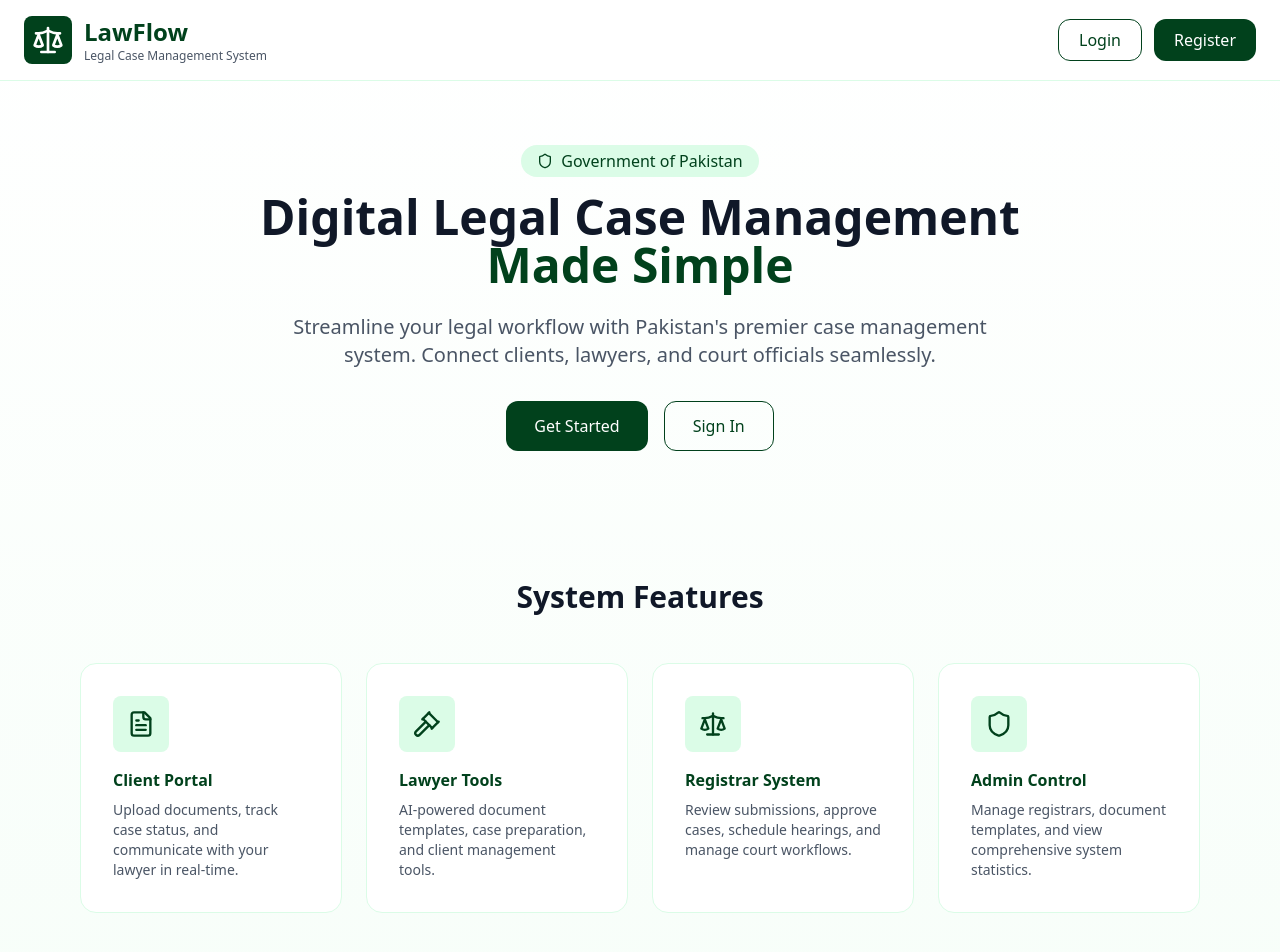
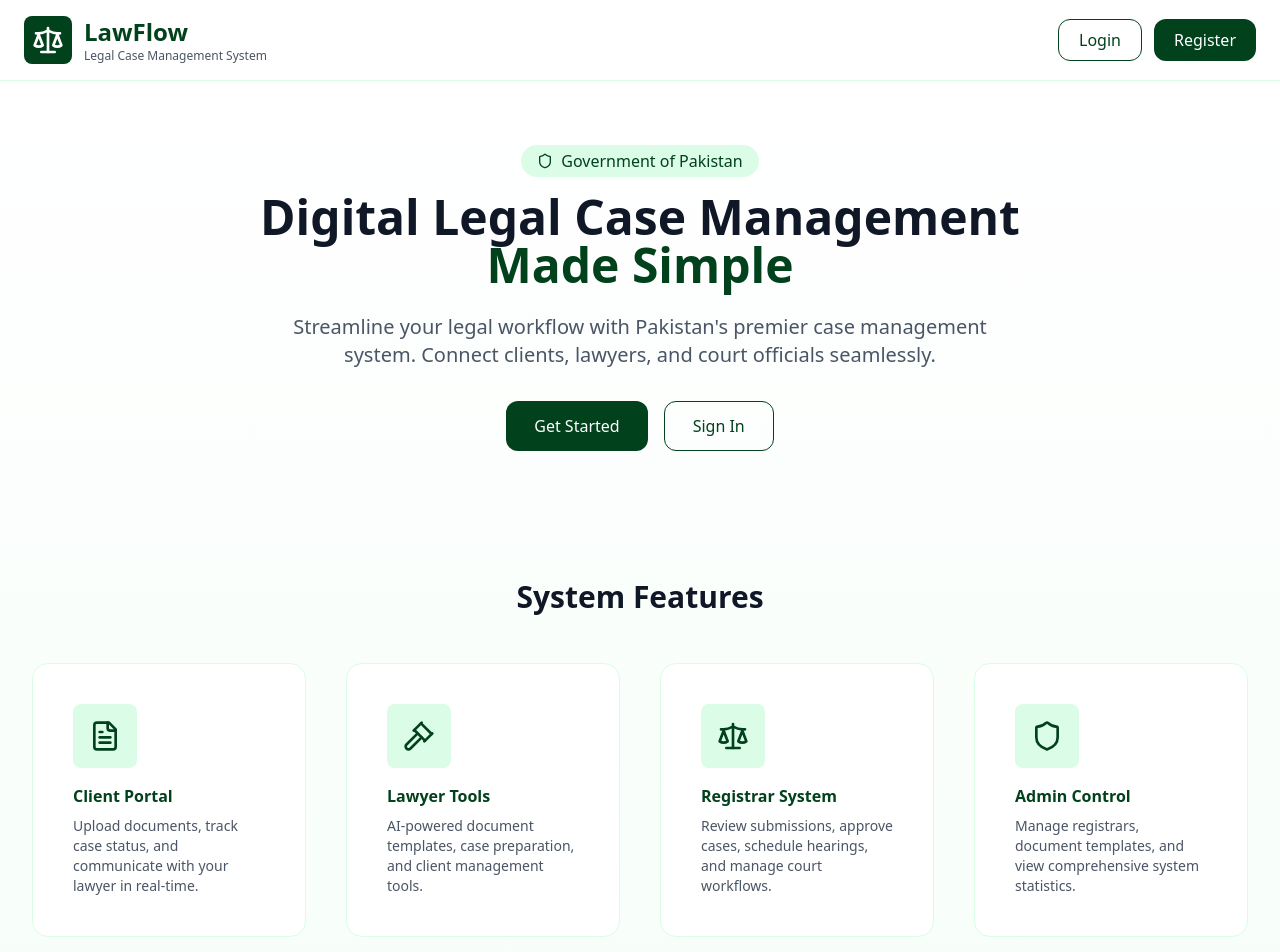
Before and after one commit to zarishnasir123/LawFlow, a React app: page / in a window 1280 px wide. Shown: the top 952 px of the page. Built offline with nearby package versions, Linux system fonts and the light colour scheme; the HTML template or start-up script is replaced by a standard one.

Commit message:
feat: landingPageUpdated

```diff
--- a/src/modules/marketing/pages/Landing.tsx
+++ b/src/modules/marketing/pages/Landing.tsx
@@ -74,37 +74,38 @@ export default function Landing() {
       </section>
 
       {/* Features Section */}
-      <section className="mx-auto max-w-6xl px-4 py-16">
+      <section className="mx-auto max-w-7xl px-6 lg:px-8 py-16">
         <h3 className="text-3xl font-bold text-center mb-12 text-gray-900">System Features</h3>
 
-        <div className="grid md:grid-cols-2 lg:grid-cols-4 gap-6">
+        <div className="grid md:grid-cols-2 lg:grid-cols-4 gap-8 lg:gap-10">
           {[
             {
-              icon: <FileText className="h-7 w-7 text-[#01411C]" />,
+              icon: <FileText className="h-8 w-8 text-[#01411C]" />,
               title: "Client Portal",
               desc: "Upload documents, track case status, and communicate with your lawyer in real-time.",
             },
             {
-              icon: <Gavel className="h-7 w-7 text-[#01411C]" />,
+              icon: <Gavel className="h-8 w-8 text-[#01411C]" />,
               title: "Lawyer Tools",
               desc: "AI-powered document templates, case preparation, and client management tools.",
             },
             {
-              icon: <Scale className="h-7 w-7 text-[#01411C]" />,
+              icon: <Scale className="h-8 w-8 text-[#01411C]" />,
               title: "Registrar System",
               desc: "Review submissions, approve cases, schedule hearings, and manage court workflows.",
             },
             {
-              icon: <Shield className="h-7 w-7 text-[#01411C]" />,
+              icon: <Shield className="h-8 w-8 text-[#01411C]" />,
               title: "Admin Control",
               desc: "Manage registrars, document templates, and view comprehensive system statistics.",
             },
           ].map((f) => (
             <div
               key={f.title}
-              className="p-8 bg-white border border-green-100 rounded-2xl hover:shadow-lg transition-shadow"
+              className="group p-10 bg-white border border-green-100 rounded-2xl transition-all duration-300
+                         hover:-translate-y-1 hover:border-green-200 hover:bg-green-50/60 hover:shadow-xl hover:shadow-green-200/40"
             >
-              <div className="bg-green-100 w-14 h-14 rounded-lg flex items-center justify-center mb-4">
+              <div className="bg-green-100 w-16 h-16 rounded-lg flex items-center justify-center mb-4 transition-colors group-hover:bg-green-200">
                 {f.icon}
               </div>
               <h4 className="mb-2 font-semibold text-[#01411C]">{f.title}</h4>
@@ -128,10 +129,11 @@ export default function Landing() {
             <button
               key={r.role}
               onClick={() => navigate(`/login?role=${r.role}`)}
-              className="p-10 text-center bg-white rounded-2xl hover:shadow-xl transition-all cursor-pointer
+              className="group p-10 text-center bg-white rounded-2xl transition-all duration-300 cursor-pointer
+                         hover:-translate-y-1 hover:bg-green-50/60 hover:border-green-200 hover:shadow-xl hover:shadow-green-200/40
                          border-2 border-transparent hover:border-[#01411C]"
             >
-              <div className="bg-green-100 w-20 h-20 rounded-full flex items-center justify-center mx-auto mb-4">
+              <div className="bg-green-100 w-20 h-20 rounded-full flex items-center justify-center mx-auto mb-4 transition-colors group-hover:bg-green-200">
                 {r.icon}
               </div>
               <h4 className="mb-2 font-semibold text-[#01411C]">{r.title}</h4>
```
